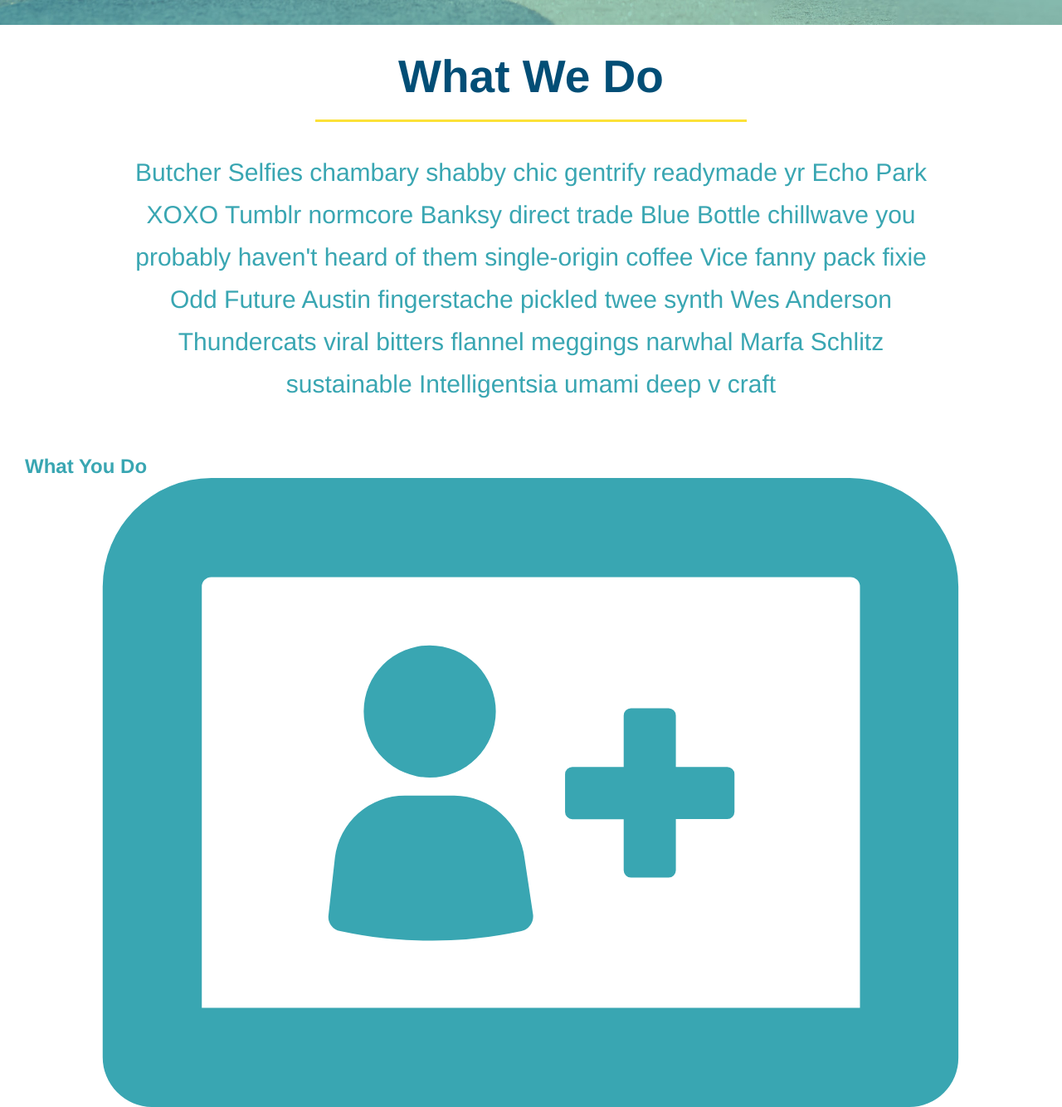
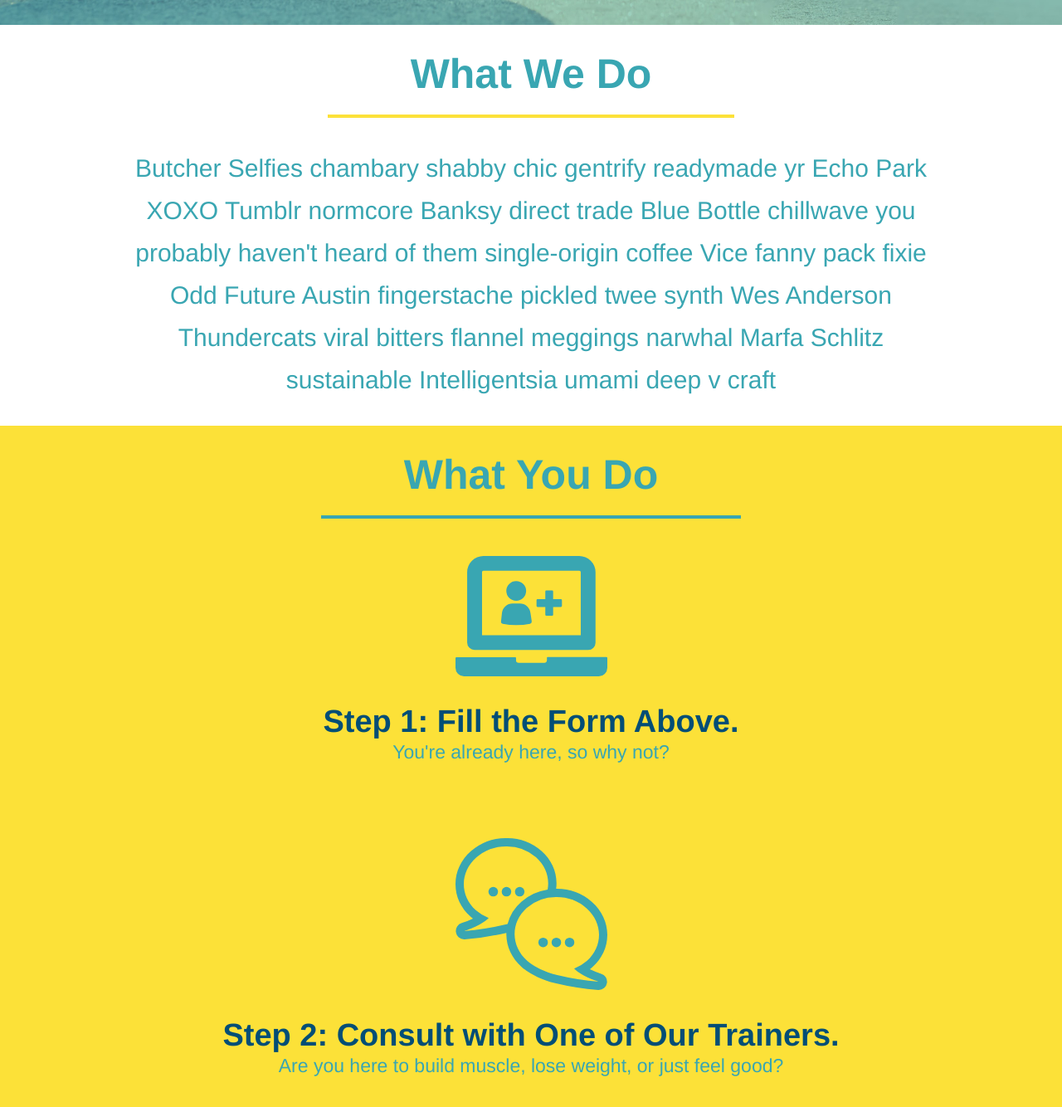
Before and after one commit to sahebbhalla/run-buddy, a plain HTML site: page index.html in a window 1280 px wide. Shown: the part 652-1986 px from the top of the page at 83% size. Drawn offline with Linux system fonts and the light colour scheme.

Commit message:
Created main Section and with steps

```diff
--- a/assets/css/style.css
+++ b/assets/css/style.css
@@ -92,14 +92,20 @@ section{
     text-align: center;
 }
 
-.intro h2{
-    font-size: 55px;
-    color:#024e76;
-    margin-bottom:35px;
-    padding: 0px 100px 20px 100px;
-    border-bottom: 3px solid;
-    border-color: #fce138;
-    display:inline-block;
+
+.section-title{
+    font-size:50px;
+    margin-bottom: 35px;
+    padding: 0 100px 20px 100px;
+    border-bottom: 4px solid;
+
+    display: inline-block;
+}
+.primary-border{
+    border-color: #fce138
+}
+.secondary-border{
+    border-color: #39a6b2;
 }
 .intro p{
     color:#39a6b2;
@@ -107,6 +113,30 @@ section{
     width: 80%;
     font-size: 30px;
     margin:0 auto;
+}
+
+.steps{
+    text-align: center;
+    background: #fce138;
+}
+.steps div{
+    margin-bottom: 80px;
+}
+.steps img{
+    width: 15%;
+    margin:10px 0;
+}
+.steps h3{
+    color:#024e76;
+    font-size: 46px;
+    margin-top:10px;
+}
+.steps p{
+    color: #39a6b2;
+    font-size: 23px;
+}
+.steps span{
+    font-size: 38px;;
 }
 footer{
     background-color: #fce138;
--- a/index.html
+++ b/index.html
@@ -69,33 +69,33 @@
 
 
         <section id =" what-we-do" class="intro">
-            <h2>What We Do</h2>
+            <h2 class="section-title primary-border">What We Do</h2>
             <p> Butcher Selfies chambary shabby chic gentrify readymade yr Echo Park XOXO Tumblr normcore Banksy direct trade Blue Bottle chillwave you probably haven't heard of them single-origin coffee Vice fanny pack fixie Odd Future Austin fingerstache pickled twee synth Wes Anderson Thundercats viral bitters flannel meggings narwhal Marfa Schlitz sustainable Intelligentsia umami deep v craft
             </p>
         </section>
 
-        <section id ="what-you-do">
-            <h2>What You Do</h2>
+        <section id ="what-you-do" class="steps">
+            <h2 class ="section-title secondary-border">What You Do</h2>
             <div>
                     <img src="./assets/images/step-1.svg" alt ="">
-                    <h3>Step 1: Fill the Form Above.</h3>
+                    <h3><span>Step 1: Fill the Form Above.</span></h3>
                     <p>You're already here, so why not?</p>
             </div>
             <div>
                 <img src="./assets/images/step-2.svg" alt ="">
-                    <h3>Step 2: Consult with One of Our Trainers.</h3>
+                    <h3><span>Step 2: Consult with One of Our Trainers.<span></span></h3>
                     <p>Are you here to build muscle, lose weight, or just feel good?</p>
             </div>
 
             <div>
                 <img src="./assets/images/step-3.svg" alt ="">
-                    <h3>Step 3: Get Running.</h3>
+                    <h3><span>Step 3: Get Running.<span></h3>
                     <p>Hit the ground running (literally) once your trainer lays out your plan.</p>
             </div>
 
             <div>
                 <img src="./assets/images/step-4.svg" alt ="">
-                    <h3>Step 4: See Results.</h3>
+                    <h3><span>Step 4: See Results.</span></h3>
                     <p>Bi-weekly checkins with your trainer will keep you focused</p>
 
             </div>
```
